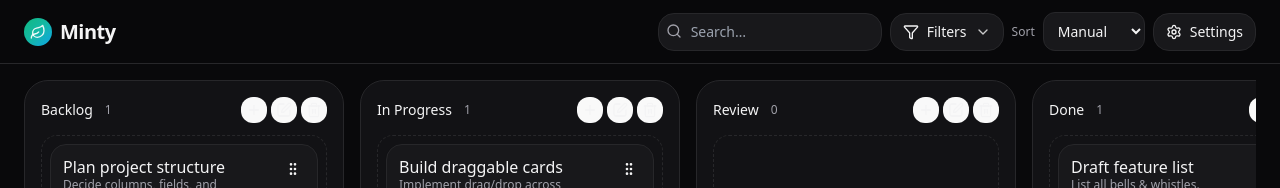
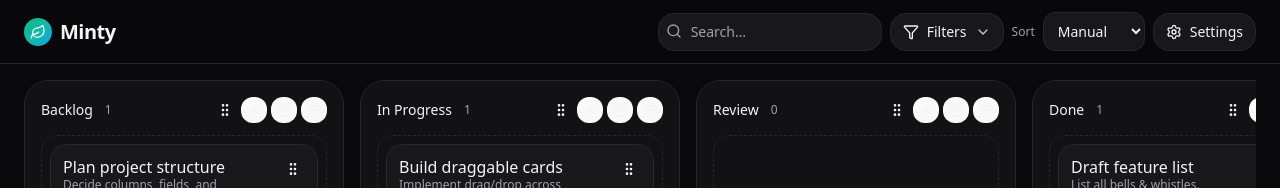
Before and after one commit to RaviTejaKNTS/minty-todolist, a React (Vite) app: page / in a window 1280 px wide. Shown: the top 188 px of the page. Built offline with nearby package versions, Linux system fonts and the light colour scheme.

Commit message:
feat: allow rearranging columns

```diff
--- a/src/App.tsx
+++ b/src/App.tsx
@@ -14,6 +14,7 @@ import {
   useSortable,
   arrayMove,
   verticalListSortingStrategy,
+  horizontalListSortingStrategy,
 } from "@dnd-kit/sortable";
 import { CSS } from "@dnd-kit/utilities";
 import { motion, AnimatePresence } from "framer-motion";
@@ -277,6 +278,7 @@ export default function MintyApp() {
   const onDragOver = (event: any) => {
     const { active, over } = event;
     if (!over) return;
+    if (!state.tasks[active.id]) return; // only handle task drag preview
     moveBetweenPreview(active.id, over.id);
   };
 
@@ -285,13 +287,29 @@ export default function MintyApp() {
     setState((s: any) => ({ ...s, activeId: null }));
     if (!over) return;
 
-    const activeContainer = findContainer(active.id);
-    const overContainer = findContainer(over.id);
+    const activeId = active.id;
+    const overId = over.id;
+
+    const activeIsColumn = state.columns.some((c: any) => c.id === activeId);
+    const overIsColumn = state.columns.some((c: any) => c.id === overId);
+
+    if (activeIsColumn && overIsColumn) {
+      if (activeId !== overId) {
+        const oldIndex = state.columns.findIndex((c: any) => c.id === activeId);
+        const newIndex = state.columns.findIndex((c: any) => c.id === overId);
+        const newColumns = arrayMove(state.columns, oldIndex, newIndex);
+        setState((s: any) => ({ ...s, columns: newColumns }));
+      }
+      return;
+    }
+
+    const activeContainer = findContainer(activeId);
+    const overContainer = findContainer(overId);
     if (!activeContainer || !overContainer) return;
 
     if (activeContainer === overContainer) {
       const col = state.columns.find((c: any) => c.id === activeContainer);
-      const newIds = reorderWithin(col.taskIds, active.id, over.id);
+      const newIds = reorderWithin(col.taskIds, activeId, overId);
       const newColumns = state.columns.map((c: any) => (c.id === col.id ? { ...c, taskIds: newIds } : c));
       setState((s: any) => ({ ...s, columns: newColumns }));
       return;
@@ -300,7 +318,7 @@ export default function MintyApp() {
     // finalize cross-column (also set updated time + confetti)
     const toCol = state.columns.find((c: any) => c.id === overContainer);
     const fromCol = state.columns.find((c: any) => c.id === activeContainer);
-    const moved = moveItemBetween(fromCol.taskIds, toCol.taskIds, active.id, over.id);
+    const moved = moveItemBetween(fromCol.taskIds, toCol.taskIds, activeId, overId);
     let newColumns = state.columns.map((c: any) =>
       c.id === fromCol.id ? { ...c, taskIds: moved.from } : c.id === toCol.id ? { ...c, taskIds: moved.to } : c
     );
@@ -311,7 +329,7 @@ export default function MintyApp() {
     }
     setState((s: any) => {
       const tasks = { ...s.tasks } as any;
-      if (tasks[active.id]) tasks[active.id].updatedAt = Date.now();
+      if (tasks[activeId]) tasks[activeId].updatedAt = Date.now();
       return { ...s, tasks, columns: newColumns };
     });
   };
@@ -716,6 +734,7 @@ export default function MintyApp() {
           onDragCancel={() => setState((s: any) => ({ ...s, activeId: null }))}
         >
           <div className="h-full grid grid-flow-col auto-cols-[minmax(280px,90vw)] sm:auto-cols-[minmax(300px,320px)] lg:auto-cols-[minmax(320px,360px)] gap-3 sm:gap-4 overflow-x-auto overflow-y-hidden pb-16 sm:pb-20 snap-x snap-mandatory touch-pan-x">
+            <SortableContext items={state.columns.map((c: any) => c.id)} strategy={horizontalListSortingStrategy}>
               {state.columns.map((col: any) => (
                 <Column
                   key={col.id}
@@ -736,6 +755,7 @@ export default function MintyApp() {
                   setSelectedTaskId={(id: string) => setState((s: any) => ({ ...s, selectedTaskId: id }))}
                 />
               ))}
+            </SortableContext>
 
             {/* Add Column at end */}
             <AddColumnCard
@@ -809,16 +829,27 @@ export default function MintyApp() {
 }
 
 function Column({ col, tasks, ids, theme, onOpenNew, onOpenEdit, onDeleteColumn, onStartRename, onCancelRename, renaming, tempTitle, setTempTitle, onCommitRename, selectedTaskId, setSelectedTaskId }: any) {
-  // make the whole column body droppable so dropping on empty space works
-  const { setNodeRef } = useDroppable({ id: col.id });
+  const {
+    attributes,
+    listeners,
+    setNodeRef: setSortableRef,
+    transform,
+    transition,
+    isDragging,
+  } = useSortable({ id: col.id });
+  // make the column droppable so dropping on empty space works
+  const { setNodeRef: setDroppableRef } = useDroppable({ id: col.id });
+  const style = { transform: CSS.Transform.toString(transform), transition } as React.CSSProperties;
 
   return (
     <motion.div
       layout
+      ref={setSortableRef}
+      style={style}
       initial={{ opacity: 0, y: 6 }}
       animate={{ opacity: 1, y: 0 }}
       transition={{ type: "spring", stiffness: 120, damping: 18 }}
-      className={`snap-start shrink-0 min-w-0 h-full rounded-3xl border ${theme.border} ${theme.surfaceAlt} backdrop-blur p-3 sm:p-4 flex flex-col relative overflow-hidden`}
+      className={`snap-start shrink-0 min-w-0 h-full rounded-3xl border ${theme.border} ${theme.surfaceAlt} backdrop-blur p-3 sm:p-4 flex flex-col relative overflow-hidden ${isDragging ? "ring-2 ring-emerald-400/40" : ""}`}
     >
       <div className="flex items-center gap-2 mb-3 shrink-0">
         {renaming ? (
@@ -828,8 +859,8 @@ function Column({ col, tasks, ids, theme, onOpenNew, onOpenEdit, onDeleteColumn,
               value={tempTitle}
               onChange={(e) => setTempTitle(e.target.value)}
               onKeyDown={(e) => {
-                if (e.key === 'Enter') onCommitRename();
-                if (e.key === 'Escape') onCancelRename();
+                if (e.key === "Enter") onCommitRename();
+                if (e.key === "Escape") onCancelRename();
               }}
               className="flex-1 rounded-xl px-2.5 py-1 text-sm border border-emerald-500/50 bg-emerald-500/10"
             />
@@ -845,13 +876,26 @@ function Column({ col, tasks, ids, theme, onOpenNew, onOpenEdit, onDeleteColumn,
             <span className="text-sm font-medium">{col.title}</span>
             <span className={`ml-1 text-xs ${theme.muted}`}>{ids.length}</span>
             <div className="ml-auto flex items-center gap-1">
+              <span
+                className={`p-1 rounded-xl ${theme.subtle}`}
+                {...attributes}
+                {...listeners}
+                title="Drag column"
+              >
+                <GripVertical className="h-4 w-4" />
+              </span>
               <button type="button" onClick={onOpenNew} className={`p-1 rounded-xl ${theme.subtle}`} title="New task in column">
                 <Plus className="h-4 w-4" />
               </button>
               <button type="button" onClick={onStartRename} className={`p-1 rounded-xl ${theme.subtle}`} title="Rename column">
                 <Edit className="h-4 w-4" />
               </button>
-              <button type="button" onClick={() => onDeleteColumn(col.id)} className={`p-1 rounded-xl ${theme.subtle}`} title="Delete column">
+              <button
+                type="button"
+                onClick={() => onDeleteColumn(col.id)}
+                className={`p-1 rounded-xl ${theme.subtle}`}
+                title="Delete column"
+              >
                 <Trash2 className="h-4 w-4" />
               </button>
             </div>
@@ -861,7 +905,10 @@ function Column({ col, tasks, ids, theme, onOpenNew, onOpenEdit, onDeleteColumn,
 
       {/* Sortable list for this column */}
       <SortableContext items={ids} strategy={verticalListSortingStrategy}>
-        <div ref={setNodeRef} className={`flex-1 min-h-[48px] rounded-2xl border border-dashed ${theme.border} p-2 space-y-2 overflow-y-auto overflow-x-hidden`}>
+        <div
+          ref={setDroppableRef}
+          className={`flex-1 min-h-[48px] rounded-2xl border border-dashed ${theme.border} p-2 space-y-2 overflow-y-auto overflow-x-hidden`}
+        >
           <AnimatePresence initial={false}>
             {ids.map((taskId: string) => (
               <SortableCard
```
Lines whose indentation alone changed are shown as unchanged.
